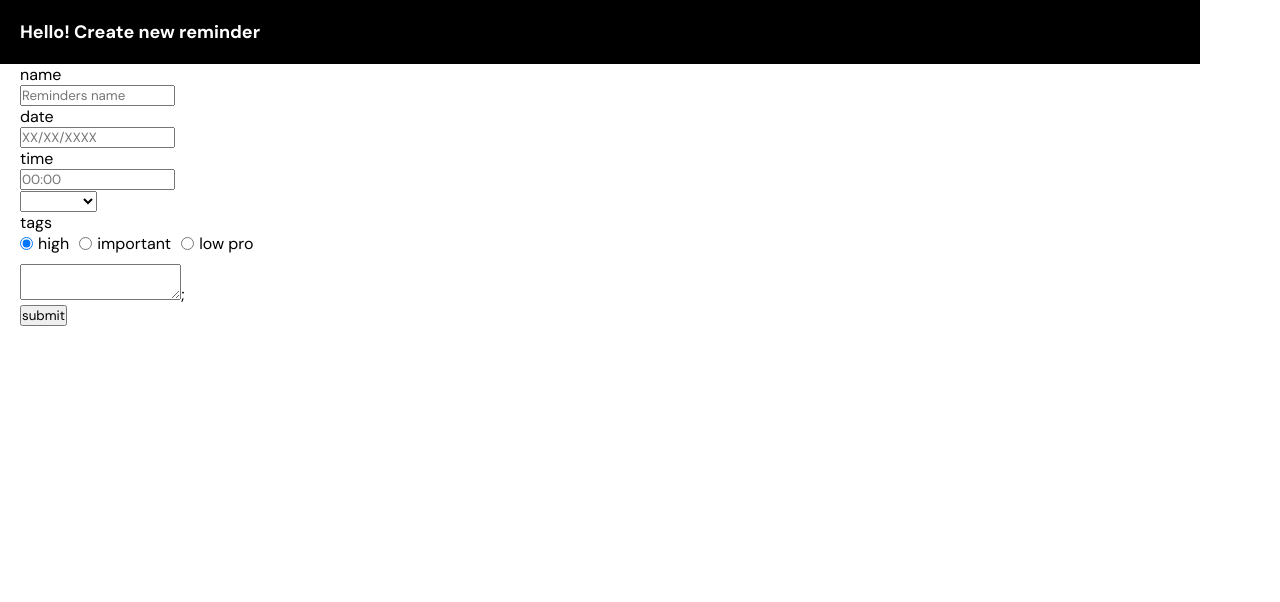
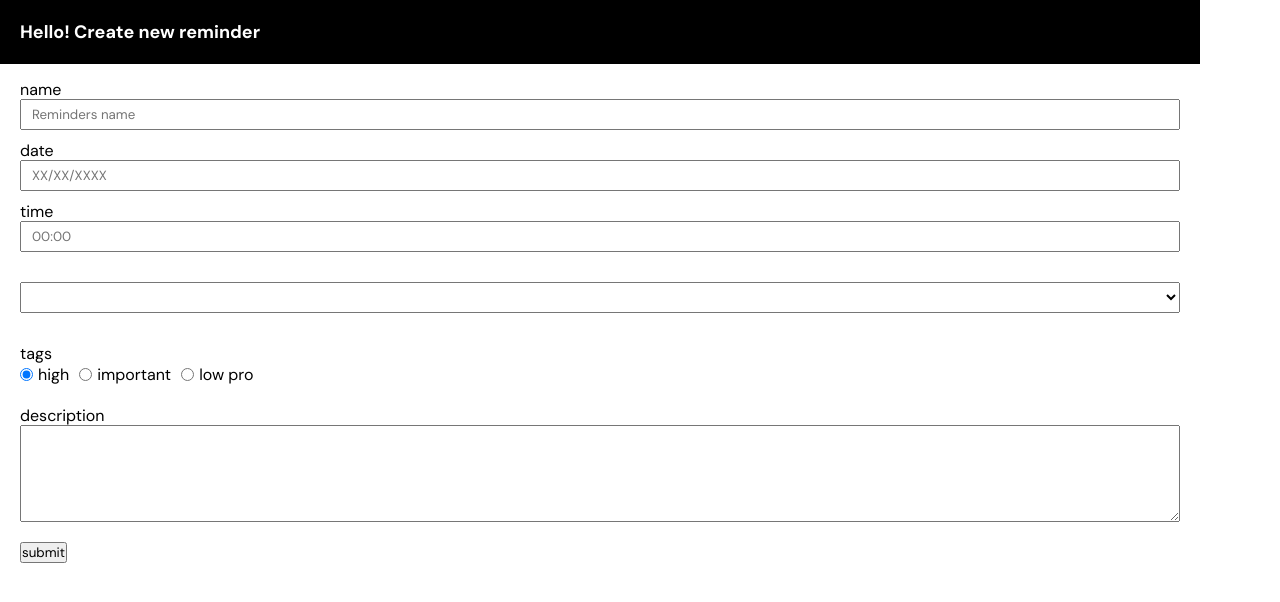
Before and after one commit to mikulskee/reminders, a React (Create React App) app: page / in a window 1280 px wide. Shown: the top 602 px of the page. Built offline with nearby package versions, Linux system fonts and the light colour scheme.

Commit message:
add input wrapper

```diff
--- a/src/components/Form/Form.Styled.js
+++ b/src/components/Form/Form.Styled.js
@@ -2,6 +2,7 @@ import { Form } from "formik";
 import styled from "styled-components";
 
 export const Wrapper = styled.div`
+  margin-top: 20px;
   padding: 0 20px;
 `;
 export const FormWrapper = styled(Form)`
--- a/src/components/Form/Form.js
+++ b/src/components/Form/Form.js
@@ -33,7 +33,7 @@ const fields = [
     name: "category",
     placeholder: "Category",
     type: "select",
-    options: ["", "category", "second"],
+    options: ["", "Category"],
   },
   {
     name: "tags",
@@ -66,6 +66,7 @@ const MainForm = () => {
         initialValues={initialValues}
         onSubmit={handleSubmit}
         validationSchema={validationSchema}
+        validateOnChange={true}
       >
         <FormWrapper>
           {fields.map((field) => (
--- /dev/null
+++ b/src/components/Input/InputWrapper/InputWrapper.Styled.js
@@ -0,0 +1,31 @@
+import styled from "styled-components";
+
+export const Wrapper = styled.div`
+  width: 100%;
+  margin: 15px 0 15px;
+  position: relative;
+  width: 100%;
+
+  input,
+  select,
+  textarea {
+    padding: 5px 10px;
+  }
+
+  label {
+    position: absolute;
+    top: -20px;
+  }
+  fieldset {
+    border: none;
+  }
+  textarea,
+  select {
+    width: 100%;
+  }
+  fieldset {
+    label {
+      position: static;
+    }
+  }
+`;
--- /dev/null
+++ b/src/components/Input/InputWrapper/InputWrapper.js
@@ -0,0 +1,8 @@
+import React from "react";
+import { Wrapper } from "./InputWrapper.Styled";
+
+const InputWrapper = ({ children }) => {
+  return <Wrapper>{children}</Wrapper>;
+};
+
+export default InputWrapper;
--- /dev/null
+++ b/src/components/Input/InputWrapper/index.js
@@ -0,0 +1 @@
+export { default } from "./InputWrapper";
--- a/src/components/Input/Radio/Radio.Styled.js
+++ b/src/components/Input/Radio/Radio.Styled.js
@@ -1,10 +1,4 @@
 import styled from "styled-components";
-
-export const Wrapper = styled.div`
-  fieldset {
-    border: none;
-  }
-`;
 
 export const OptionsWrapper = styled.div`
   display: flex;
--- a/src/components/Input/Radio/Radio.js
+++ b/src/components/Input/Radio/Radio.js
@@ -1,11 +1,12 @@
 import React from "react";
 import { Field } from "formik";
-import { Wrapper, OptionsWrapper } from "./Radio.Styled";
+import { OptionsWrapper } from "./Radio.Styled";
+import InputWrapper from "../InputWrapper";
 
 const Radio = (fieldProps) => {
   const { options, name } = fieldProps;
   return (
-    <Wrapper>
+    <InputWrapper>
       <fieldset>
         <legend>{name}</legend>
         <OptionsWrapper>
@@ -17,7 +18,7 @@ const Radio = (fieldProps) => {
           ))}
         </OptionsWrapper>
       </fieldset>
-    </Wrapper>
+    </InputWrapper>
   );
 };
 
--- a/src/components/Input/Select/Select.js
+++ b/src/components/Input/Select/Select.js
@@ -1,6 +1,7 @@
 import React from "react";
 import { Field, useFormikContext } from "formik";
 import ErrorText from "../ErrorText";
+import InputWrapper from "../InputWrapper";
 
 const Select = (fieldProps) => {
   const { options, name } = fieldProps;
@@ -8,14 +9,14 @@ const Select = (fieldProps) => {
   const error = errors[name];
 
   return (
-    <div>
+    <InputWrapper>
       <Field type="select" as="select" {...fieldProps}>
         {options.map((option) => (
-          <option>{option}</option>
+          <option key={option}>{option}</option>
         ))}
       </Field>
       <ErrorText>{error}</ErrorText>
-    </div>
+    </InputWrapper>
   );
 };
 
--- a/src/components/Input/Text/Text.Styled.js
+++ b/src/components/Input/Text/Text.Styled.js
@@ -3,4 +3,5 @@ import styled from "styled-components";
 export const Wrapper = styled.div`
   display: flex;
   flex-direction: column;
+  width: 100%;
 `;
--- a/src/components/Input/Text/Text.js
+++ b/src/components/Input/Text/Text.js
@@ -2,17 +2,20 @@ import React from "react";
 import { Field, useFormikContext } from "formik";
 import ErrorText from "../ErrorText";
 import { Wrapper } from "./Text.Styled";
+import InputWrapper from "../InputWrapper";
 
 const Input = (fieldProps) => {
   const { name } = fieldProps;
   const { errors } = useFormikContext();
   const error = errors[name];
   return (
-    <Wrapper>
-      <label htmlFor={name}>{name}</label>
-      <Field {...fieldProps} />
-      <ErrorText>{error}</ErrorText>
-    </Wrapper>
+    <InputWrapper>
+      <Wrapper>
+        <label htmlFor={name}>{name}</label>
+        <Field {...fieldProps} />
+        <ErrorText>{error}</ErrorText>
+      </Wrapper>
+    </InputWrapper>
   );
 };
 
--- a/src/components/Input/TextArea/TextArea.js
+++ b/src/components/Input/TextArea/TextArea.js
@@ -1,16 +1,18 @@
 import React from "react";
 import { Field, useFormikContext } from "formik";
 import ErrorText from "../ErrorText";
+import InputWrapper from "../InputWrapper";
 
 const TextArea = (fieldProps) => {
   const { name } = fieldProps;
   const { errors } = useFormikContext();
   const error = errors[name];
   return (
-    <div>
-      <Field type="text" {...fieldProps} as="textarea" />;
+    <InputWrapper>
+      <label>{name}</label>
+      <Field type="text" {...fieldProps} as="textarea" rows="5" />
       <ErrorText>{error}</ErrorText>
-    </div>
+    </InputWrapper>
   );
 };
 
```
